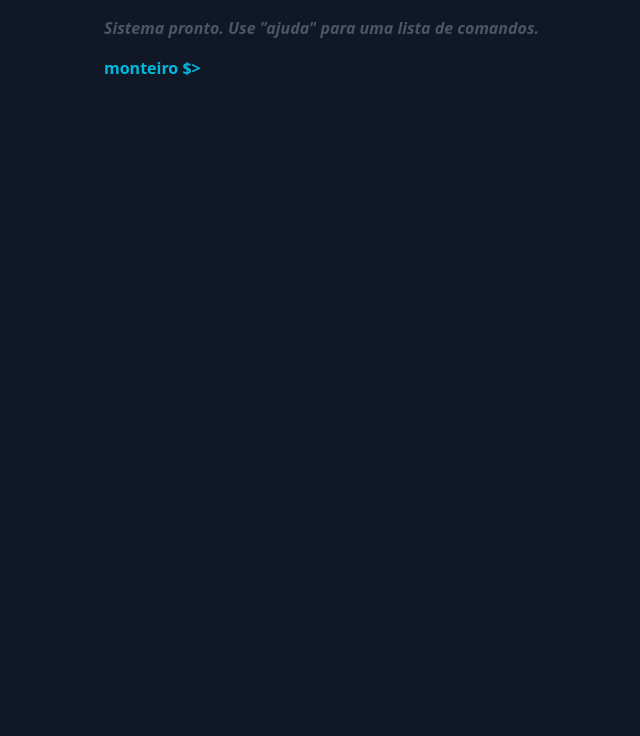
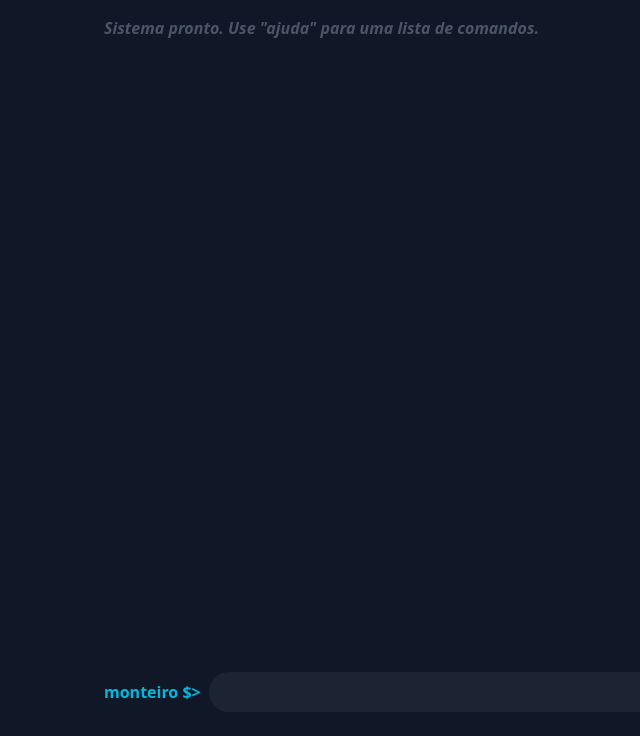
Before and after one commit to josecarlosmonteiro/terminal-assistant-v3, a Next.js app: page / in a window 1280 px wide. Shown: the top 736 px of the page, without its empty margins (40-680 px from the left). Built offline with nearby package versions, Linux system fonts and the light colour scheme.

Commit message:
feat: implementar autocomplete.

```diff
--- a/app/components/Input.tsx
+++ b/app/components/Input.tsx
@@ -1,7 +1,7 @@
 'use client';
 
-import { InputHTMLAttributes, KeyboardEvent, useRef } from "react";
-import { useCommandHistory } from "../hooks/useCommandHistory";
+import { InputHTMLAttributes } from "react";
+import { useInput } from "../hooks/useInput";
 
 interface Props extends InputHTMLAttributes<HTMLInputElement> {
   label?: string;
@@ -9,41 +9,31 @@ interface Props extends InputHTMLAttributes<HTMLInputElement> {
 }
 
 export function Input({ label, className, handleInput, ...rest }: Props) {
-  const inputRef = useRef<HTMLInputElement>(null);
-  const { addToStack, getPrevious, getNext } = useCommandHistory();
-
-  const handleKeyDown = (event: KeyboardEvent<HTMLInputElement>) => {
-    if (!inputRef.current) return;
-
-    const value = inputRef.current.value;
-
-    if (event.key === 'Enter' && value.trim()) {
-      addToStack(value);
-      handleInput(value);
-      inputRef.current.value = "";
-    }
-
-    if (event.key === "ArrowUp") {
-      event.preventDefault();
-      const prev = getPrevious();
-      if (!!prev) inputRef.current.value = prev;
-    }
-
-    if (event.key === "ArrowDown") {
-      event.preventDefault();
-      const next = getNext();
-      inputRef.current.value = next;
-    }
-  }
+  const { suggestions, selectedSuggestion, inputRef, value, setValue, handleKeyDown } = useInput(handleInput);
 
   return (
-    <div className="flex items-center">
+    <div className="relative w-full flex gap-2 items-center">
+      {
+        !!suggestions.length &&
+        <div
+          className="absolute min-w-32 duration-300 bottom-12 left-26 p-4 bg-gray-700 rounded-md shadow-black animate-suggestions-box">
+          <div className={'flex flex-col text-gray-400 text-sm italic font-semibold'}>
+            {suggestions.map((el, index) => (
+              <div key={el} className={`p-1 pb-1.5 duration-300 ${index === selectedSuggestion ? 'pl-4 bg-cyan-300/40 text-white rounded-full' : 'bg-gray-700'}`}>{el}</div>
+            ))}
+          </div>
+        </div>
+      }
+
       <label className="text-cyan-500 font-semibold">{label} {"$>"}</label>
+
       <input
         {...rest}
         ref={inputRef}
         type="text"
-        className={`pl-1 grow text-white outline-none ${className}`}
+        value={value}
+        onChange={e => setValue(e.target.value)}
+        className={`pl-4 p-2 rounded-full bg-white/5 grow text-white outline-none ${className}`}
         onKeyDown={handleKeyDown}
         autoFocus
       />
--- a/app/components/tasks/CreateTaskView.tsx
+++ b/app/components/tasks/CreateTaskView.tsx
@@ -13,10 +13,4 @@ export function CreateTaskView({ status, data, error }: TViewProps<TTask>) {
       {label} {error}
     </div>
   )
-
-  return (
-    <div className="text-yellow-500">
-      {label} tarefa criada com sucesso! ID: {data?.id}
-    </div>
-  )
 }
--- a/app/components/terminal/DisplayTerminal.tsx
+++ b/app/components/terminal/DisplayTerminal.tsx
@@ -22,7 +22,7 @@ export function DisplayTerminal({ history }: Props) {
   }, [history]);
 
   if (!history.length) return (
-    <div className="text-gray-600 font-semibold">
+    <div className="h-[80vh] text-gray-600 font-semibold">
       <i>Sistema pronto. Use {'"ajuda"'} para uma lista de comandos.</i>
     </div>
   )
@@ -30,7 +30,7 @@ export function DisplayTerminal({ history }: Props) {
   return (
     <div
       ref={historyRef}
-      className="max-h-[80vh] pr-4 flex flex-col gap-1 scroll-smooth overflow-auto custom-scrollbar"
+      className="h-[80vh] pr-4 flex flex-col gap-1 scroll-smooth overflow-auto custom-scrollbar"
     >
       {
         history.map(item => (
--- a/app/constants/COMMAND_ALIASES.ts
+++ b/app/constants/COMMAND_ALIASES.ts
@@ -24,7 +24,6 @@ export const REMOVE_COMMAND_ALIASES: Record<string, string> = {
 export const GLOBAL_COMMAND_ALIASES: Record<string, string> = {
   "clear": "limpar",
   "cls": "limpar",
-  "ajuda": "ajuda",
   "help": "ajuda",
 }
 
--- a/app/globals.css
+++ b/app/globals.css
@@ -7,9 +7,8 @@ body {
 @keyframes terminal-entry {
   from {
     opacity: 0;
-    /* transform: translateY(8px); Surge levemente de baixo para cima */
-    /* filter: blur(2px);          Começa levemente desfocado */
   }
+
   to {
     opacity: 1;
     /* transform: translateY(0); */
@@ -21,6 +20,15 @@ body {
   animation: terminal-entry .3s ease-out forwards;
 }
 
+@keyframes suggestions-box {
+  from { opacity: 0.5; transform: scaleY(0); }
+  to { opacity: 1; transform: scaleY(1); }
+}
+
+.animate-suggestions-box {
+  animation: suggestions-box 300ms ease-in-out;
+}
+
 .custom-scrollbar::-webkit-scrollbar {
   width: 6px;
 }
@@ -30,10 +38,12 @@ body {
 }
 
 .custom-scrollbar::-webkit-scrollbar-thumb {
-  background: #4848ad; /* zinc-800 */
+  background: #4848ad;
+  /* zinc-800 */
   border-radius: 10px;
 }
 
 .custom-scrollbar::-webkit-scrollbar-thumb:hover {
-  background: #494428; /* zinc-700 */
+  background: #494428;
+  /* zinc-700 */
 }
--- /dev/null
+++ b/app/hooks/useCompleteCommand.tsx
@@ -0,0 +1,92 @@
+'use client'
+
+import { useState } from "react";
+import { COMMAND_ALIASES } from "../constants/COMMAND_ALIASES";
+import { useCommandResgistry } from "./useCommandRegistry";
+
+export function useCompleteCommand(value: string) {
+  const [selectedSuggestion, setSelectedSuggestion] = useState<number | null>(value.trim() ? null : null);
+  const commands = useCommandResgistry();
+
+  const findCommands = (value: string) => {
+    if (!value.trim()) return [];
+
+    const tokens = value.trimStart().split(' ');
+    const currentAction = tokens[0]?.toLowerCase();
+    const currentTarget = tokens[1]?.toLowerCase();
+
+    if (tokens.length > 2) return [];
+
+    if (tokens.length <= 1) {
+      const allActions = [
+        ...Object.keys(commands),
+        ...Object.keys(COMMAND_ALIASES),
+      ];
+
+      return allActions
+        .filter(cmd => cmd.startsWith(currentAction) && cmd !== currentAction);
+    }
+
+    const resolvedAction = COMMAND_ALIASES[currentAction] || currentAction;
+    const group = commands[resolvedAction];
+
+    if (group) {
+      return Object.keys(group.commands)
+        .filter(target => target !== "" && target.startsWith(currentTarget));
+    }
+
+    return [];
+  }
+
+  const suggestions = [...new Set(findCommands(value))];
+
+  const arrowUpSuggestion = () => {
+    if (selectedSuggestion === null) {
+      if (!!suggestions.length) setSelectedSuggestion(suggestions.length - 1);
+
+      return;
+    }
+
+    if (selectedSuggestion > 0) {
+      setSelectedSuggestion(prev => prev! - 1);
+      return;
+    } else {
+      setSelectedSuggestion(0);
+    }
+  }
+
+  const arrowDownSuggestion = () => {
+    if (selectedSuggestion === null) return;
+
+    if (selectedSuggestion >= 0 && selectedSuggestion <= suggestions.length - 1) {
+      setSelectedSuggestion(prev => prev! + 1);
+      return
+    }
+
+    if (selectedSuggestion > suggestions.length - 1) {
+      setSelectedSuggestion(null);
+      return;
+    }
+  }
+
+  const autocompleteValue = (currentValue: string, suggestion: string): string => {
+    const tokens = currentValue.trimStart().split(" ");
+
+    if (tokens.length <= 1) {
+      return suggestion;
+    }
+
+    const action = tokens[0];
+    setSelectedSuggestion(null);
+
+    return `${action} ${suggestion}`;
+  }
+
+  return {
+    suggestions,
+    selectedSuggestion,
+    arrowUpSuggestion,
+    arrowDownSuggestion,
+    autocompleteValue,
+  };
+}
--- /dev/null
+++ b/app/hooks/useInput.tsx
@@ -0,0 +1,67 @@
+'use client'
+
+import { KeyboardEvent, useRef, useState } from "react";
+import { useCommandHistory } from "./useCommandHistory";
+import { useCompleteCommand } from "./useCompleteCommand";
+
+export function useInput(handleInput: (value: string) => void) {
+  const inputRef = useRef<HTMLInputElement>(null);
+  const { addToStack, getPrevious, getNext } = useCommandHistory();
+
+  const [value, setValue] = useState<string>("");
+
+  const { suggestions, selectedSuggestion, arrowUpSuggestion, arrowDownSuggestion, autocompleteValue } = useCompleteCommand(value);
+
+  const handleKeyDown = (event: KeyboardEvent<HTMLInputElement>) => {
+    if (!inputRef.current) return;
+
+    if (event.key === "Enter" && selectedSuggestion !== null && !!suggestions.length) {
+      const newValue = autocompleteValue(value, suggestions[selectedSuggestion])
+      setValue(newValue);
+      return;
+    }
+
+    if (event.key === 'Enter' && value.trim()) {
+      addToStack(value);
+      handleInput(value);
+      setValue("");
+    }
+
+    if (event.key === "ArrowUp") {
+      if (value) {
+        event.preventDefault();
+
+        arrowUpSuggestion();
+
+        return;
+      };
+
+      event.preventDefault();
+      const prev = getPrevious();
+      if (!!prev) setValue(prev);
+    }
+
+    if (event.key === "ArrowDown") {
+      if (value) {
+        event.preventDefault();
+
+        arrowDownSuggestion();
+
+        return;
+      };
+
+      event.preventDefault();
+      const next = getNext();
+      setValue(next);
+    }
+  }
+
+  return {
+    value,
+    setValue,
+    inputRef,
+    handleKeyDown,
+    suggestions,
+    selectedSuggestion,
+  }
+}
--- a/db.json
+++ b/db.json
@@ -14,6 +14,11 @@
       "id": "e402",
       "content": "pesquisar lógica para comandos sinônimos",
       "completed": true
+    },
+    {
+      "id": "b3ce",
+      "content": "implementar caixa de auto-complete",
+      "completed": true
     }
   ]
 }
```
